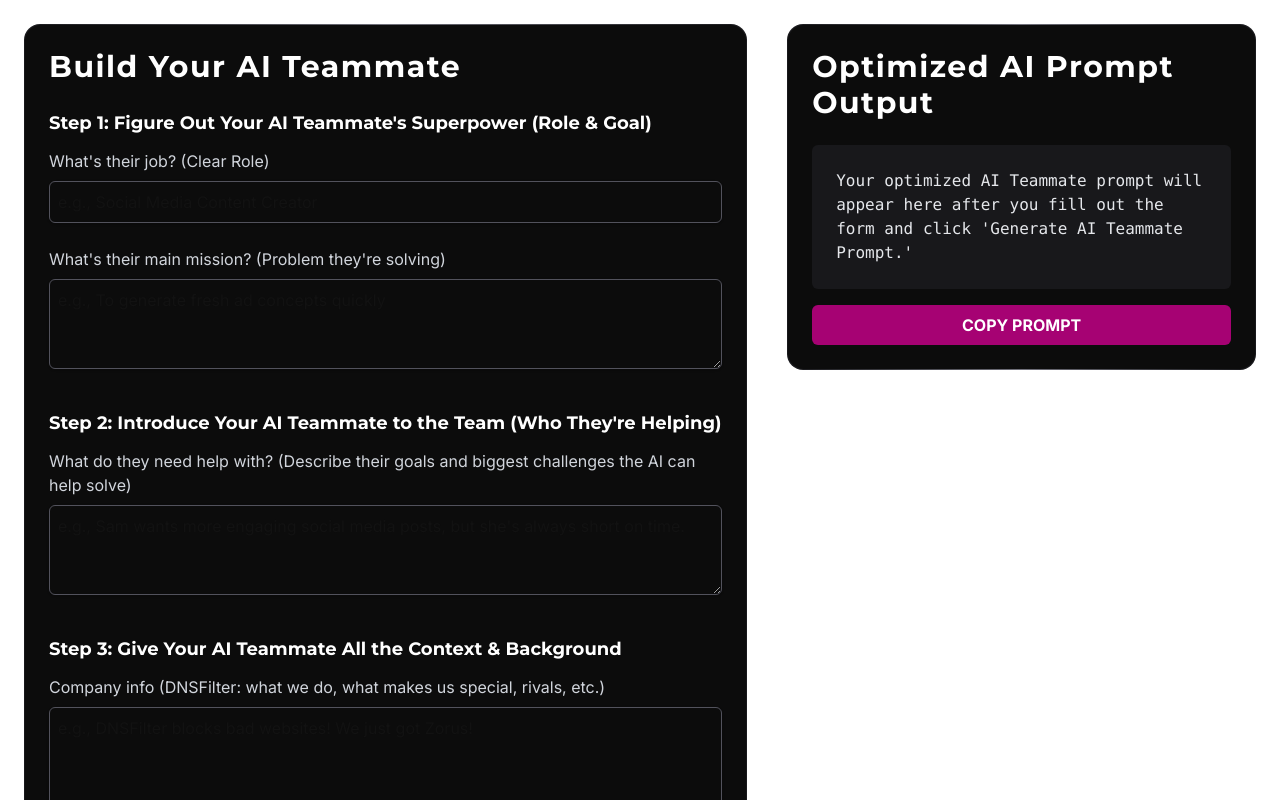
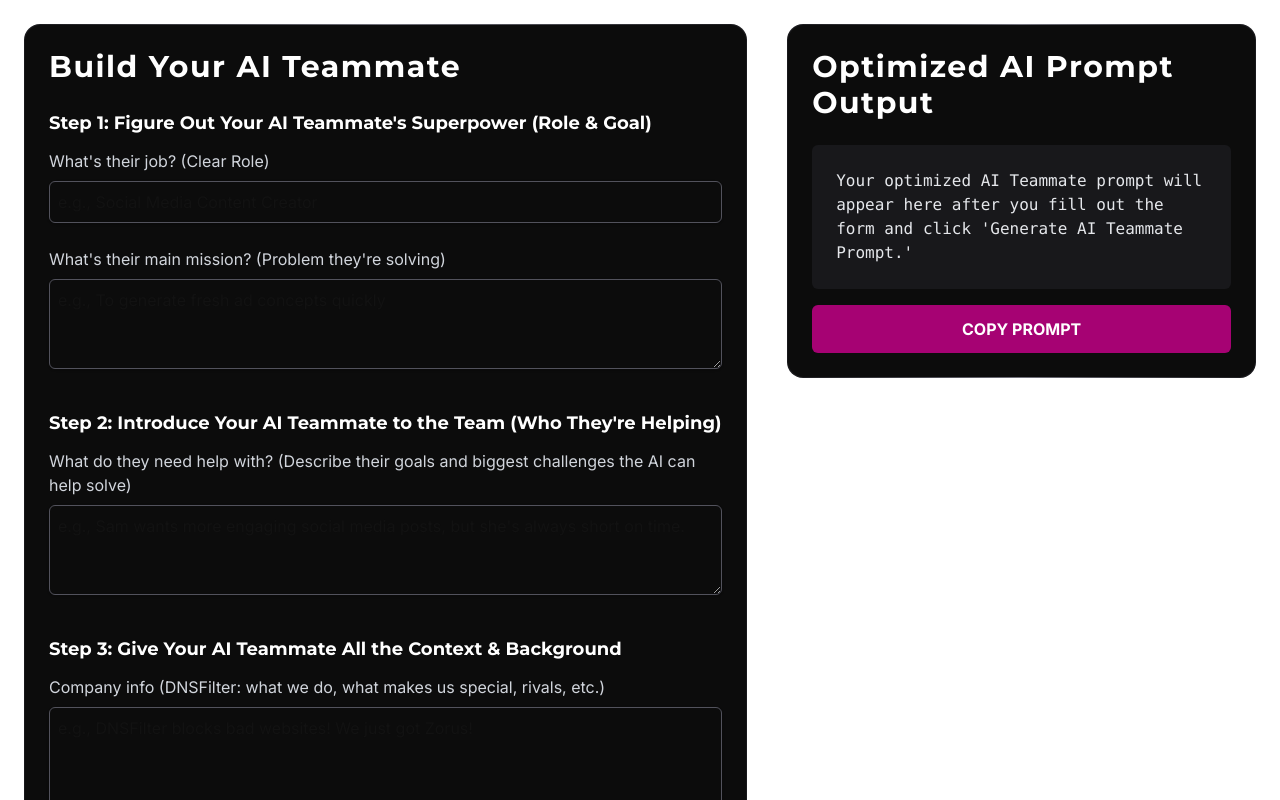
Before and after one commit to jnaples/ai-teammate, a Next.js app: page / in a window 1280 px wide. Shown: the top 800 px of the page. Built offline with nearby package versions, Linux system fonts and the light colour scheme.

Commit message:
Remove button focus

```diff
--- a/src/app/page.tsx
+++ b/src/app/page.tsx
@@ -289,7 +289,7 @@ export default function Home() {
 
                       <button
                         type="submit"
-                        className="w-full cursor-pointer rounded-md bg-[#3527fd] px-4 py-3 font-bold text-white uppercase transition-all duration-300 ease-in-out hover:bg-[rgb(53,39,253,0.5)] focus:ring-2 focus:ring-blue-500 focus:ring-offset-2 focus:outline-none"
+                        className="focus:none w-full cursor-pointer rounded-md bg-[#3527fd] px-4 py-3 font-bold text-white uppercase transition-all duration-300 ease-in-out hover:bg-[rgb(53,39,253,0.5)] focus:ring-[#3527fd] focus:outline-none focus-visible:outline-none"
                       >
                         Generate AI Teammate Prompt
                       </button>
@@ -315,7 +315,7 @@ export default function Home() {
                       disabled={!generatedPrompt}
                       id="copyPrompt"
                       onClick={copyPromptToClipboard}
-                      className="mt-4 w-full cursor-pointer rounded-md bg-[#CE008E] px-4 py-2 font-bold text-white uppercase transition-all duration-300 ease-in-out hover:bg-[rgba(206,0,142,0.8)] focus:ring-2 focus:ring-[#CE008E] focus:ring-offset-2 focus:outline-none disabled:cursor-not-allowed disabled:bg-[rgba(206,0,142,0.8)]"
+                      className="mt-4 w-full cursor-pointer rounded-md bg-[#CE008E] px-4 py-3 font-bold text-white uppercase transition-all duration-300 ease-in-out hover:bg-[rgba(206,0,142,0.8)] focus:ring-0 focus:ring-offset-0 focus:outline-none focus-visible:ring-0 focus-visible:ring-offset-0 focus-visible:outline-none disabled:cursor-not-allowed disabled:bg-[rgba(206,0,142,0.8)]"
                     >
                       Copy Prompt
                     </button>
```
